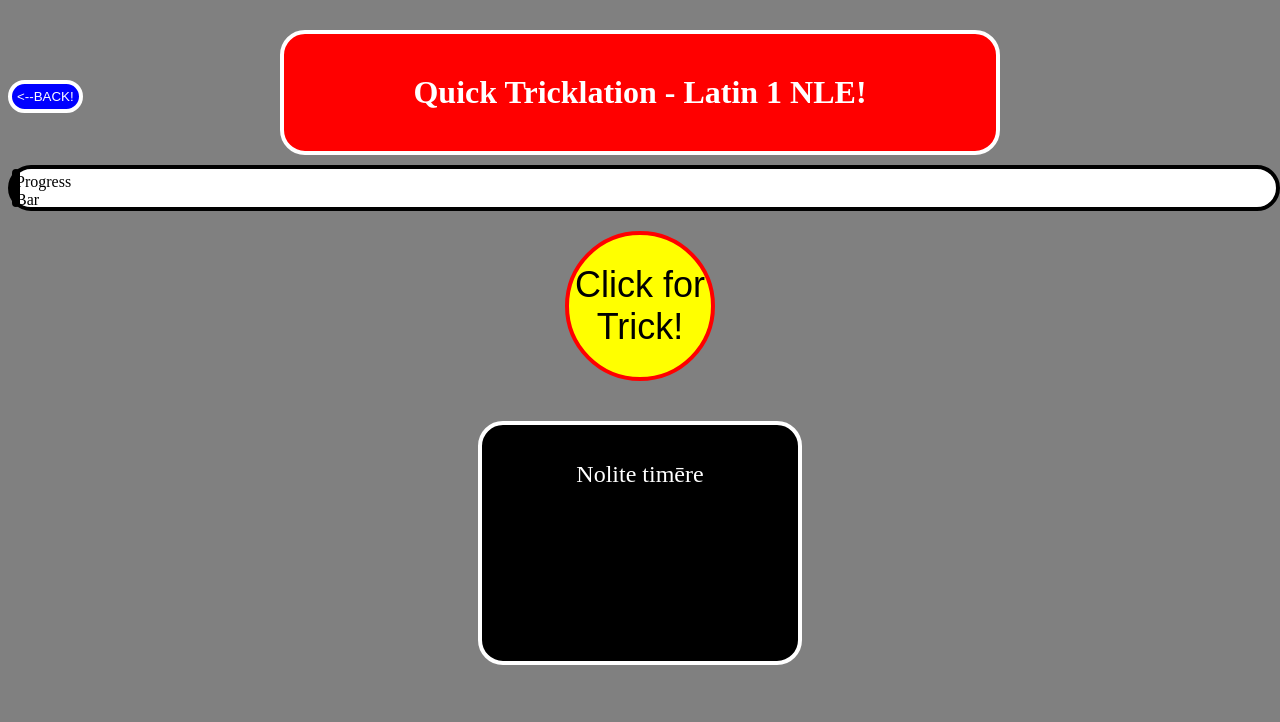
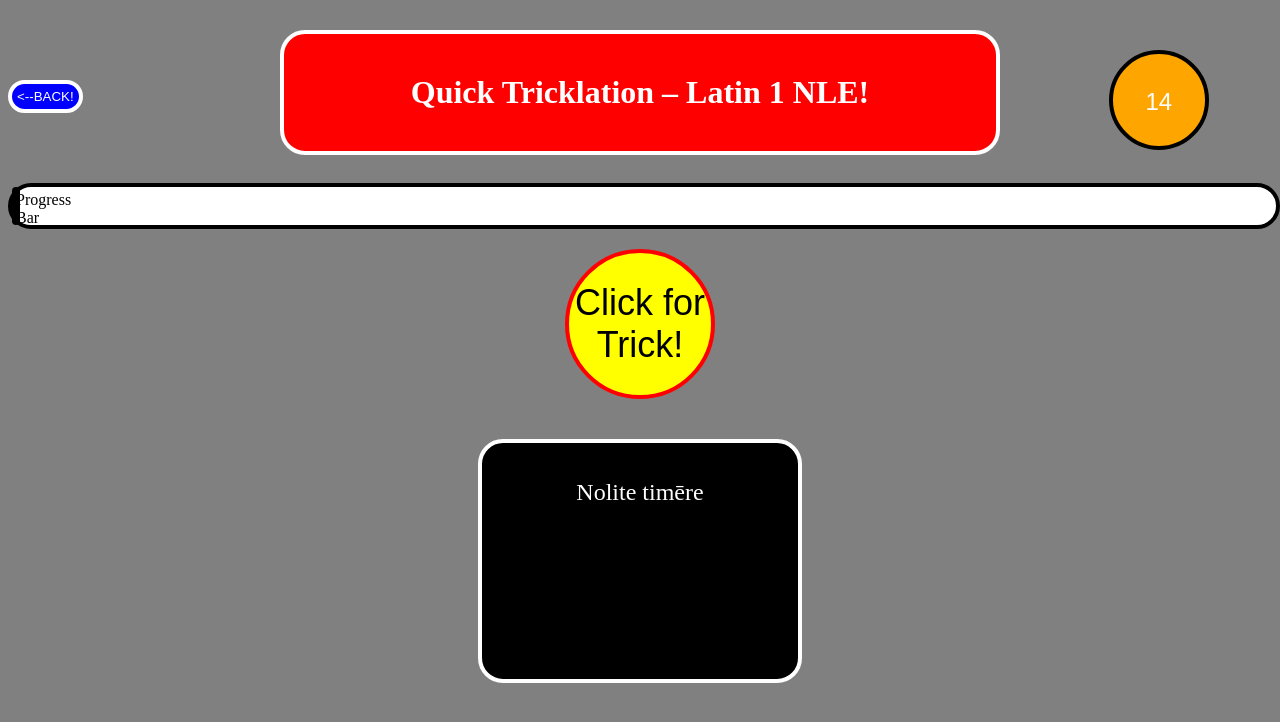
Before and after one commit to ChaseCreative/quickClickL1NLE, a plain HTML site: page index.html in a window 1280 px wide. Both pictures are taken after a click on the button "Start!". Drawn offline with Linux system fonts and the light colour scheme.

Commit message:
Add files via upload

```diff
--- a/index.html
+++ b/index.html
@@ -21,6 +21,25 @@
   background-color: blue;
   color:white;
 }
+
+#timer{
+  float:right;
+  margin-top:20px;
+  margin-right:5%;
+text-align: center;
+
+  font-size: 150%;
+  width: 100px;
+  height: 100px;
+  border: 4px solid black;
+  border-radius: 75px;
+
+  padding-top: 5px;
+  background-color: orange;
+  color:white;
+
+}
+
 
 .label{
 
@@ -189,10 +208,13 @@ margin-top: 20px;
 
 
 <body class = "body">
-<div >
-  <div><button  id = "backBox"  onclick="restartGame()"><--BACK!</button></div>
-<h1 class="center">Quick Tricklation - Latin 1 NLE!</h1>
-</div>
+  <div >
+    <button  id = "backBox"  onclick="restartGame()"><--BACK!</button>
+    <button id = "timer" disabled>Timer</button>
+    <h1 class="center">Quick Tricklation – Latin 1 NLE!</h1>
+    <br>
+    </div>
+
 
 <div id="myProgress">
   <div id="myBar">Progress Bar</div>
@@ -213,6 +235,34 @@ margin-top: 20px;
 
 
 <script>
+//Timer variables
+//This sets the countdown at 15 sections
+var timeleft = 15;
+var countdown = setInterval(countDownTimer,1000);
+
+function countDownTimer(){
+
+document.getElementById("timer").style.color = "white";
+		document.getElementById("timer").innerHTML = timeleft;
+  		timeleft -= 1;
+  			if(timeleft <= 0)  {
+    			clearInterval(countdown);
+    			document.getElementById("timer").innerHTML = "Time's Up!";
+					document.getElementById("timer").style.color = "black";
+  }
+
+}
+
+//This stops the timer and resets it to 15 seconds
+function stopTimer() {
+
+  clearInterval(countdown);
+  document.getElementById("timer").innerHTML = "Timer";
+timeleft = 15;
+
+}
+
+stopTimer()
 
 /*
 Checklist for adding Progress Bar:
@@ -1843,12 +1893,13 @@ ranTransFutVerb12Indx = Math.floor(Math.random() * transFutVerb12.length);
 
     //This sets the colors of box 1 for the first game
       document.getElementById("box1").innerHTML = "Start!"
+      document.getElementById("timer").innerHTML = "Timer"
       document.getElementById("box1").style.background = "yellow";
       document.getElementById("box1").style.color = "black";
       document.getElementById("myBar").style.width = "0";
       width = 0;
 
-
+  stopTimer();
     hideDemo();
     hideDemo2();
     hideBox2();
@@ -1866,6 +1917,19 @@ ranTransFutVerb12Indx = Math.floor(Math.random() * transFutVerb12.length);
 
   resetSentence();
   unHideProgressBar();
+
+  function hideTimer(){
+  document.getElementById("timer").style.display = "none" ;
+}
+
+function unHideTimer(){
+  document.getElementById("timer").style.display = "block" ;
+}
+
+
+ hideTimer();
+hideBackBox();
+
 
 
   function hideBackBox(){
@@ -2034,6 +2098,10 @@ else if (ranSentenceIndx == 3) {
 }
 
 
+unHideTimer();
+unHideBackBox();
+countdown = setInterval(countDownTimer,1000);
+
 
     hideBox1();
     unHideBox2();
@@ -2091,6 +2159,8 @@ if (ranSentenceIndx == 0){
 //var ranDirectObject = [[myLatinSentence.accPluralObject(),dirObjComboSing[ranDirObjComboSingIndx][4]],[myLatinSentence.accSingObject(),myTranslation.object]]
 //var ranDirectObjectIndx = Math.floor(Math.random() * ranDirectObject.length);
 
+document.getElementById("timer").style.color = "white";
+stopTimer();
 
   unHideBox1();
   hideBox2();
```
